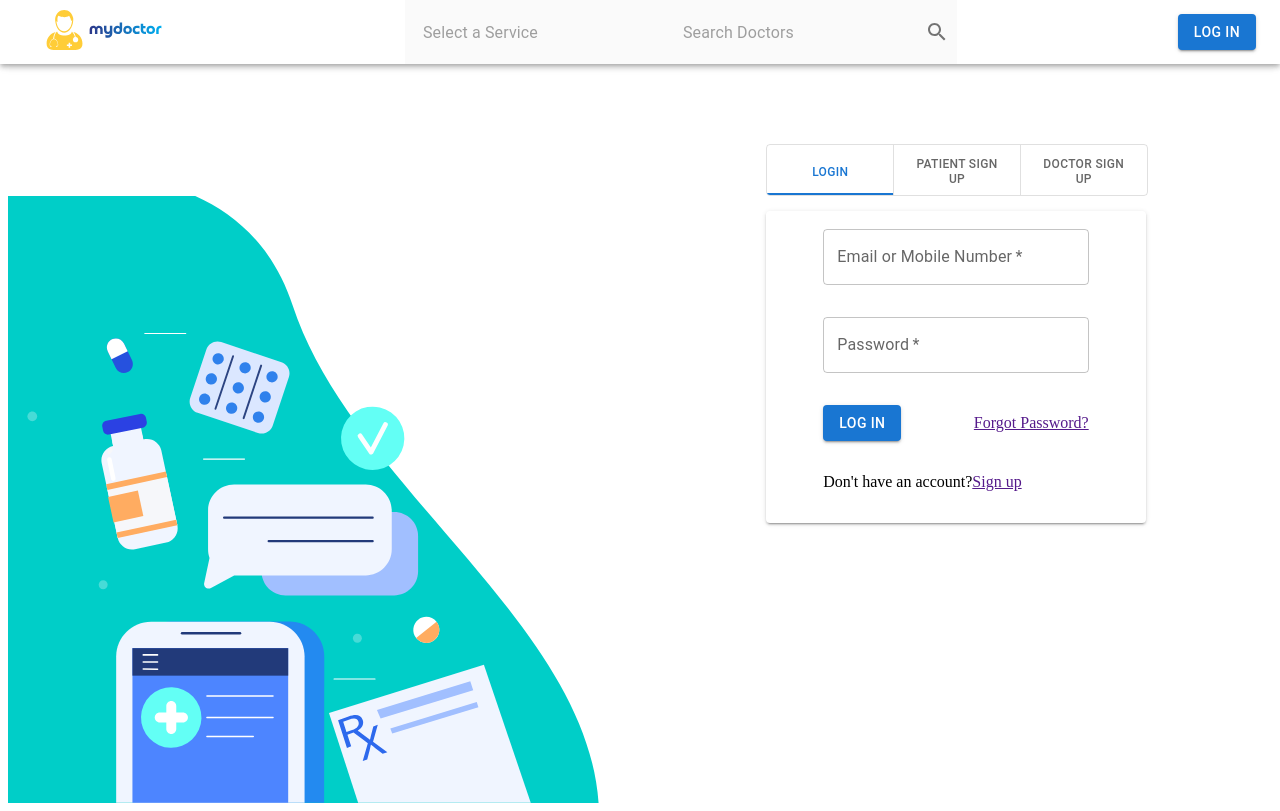
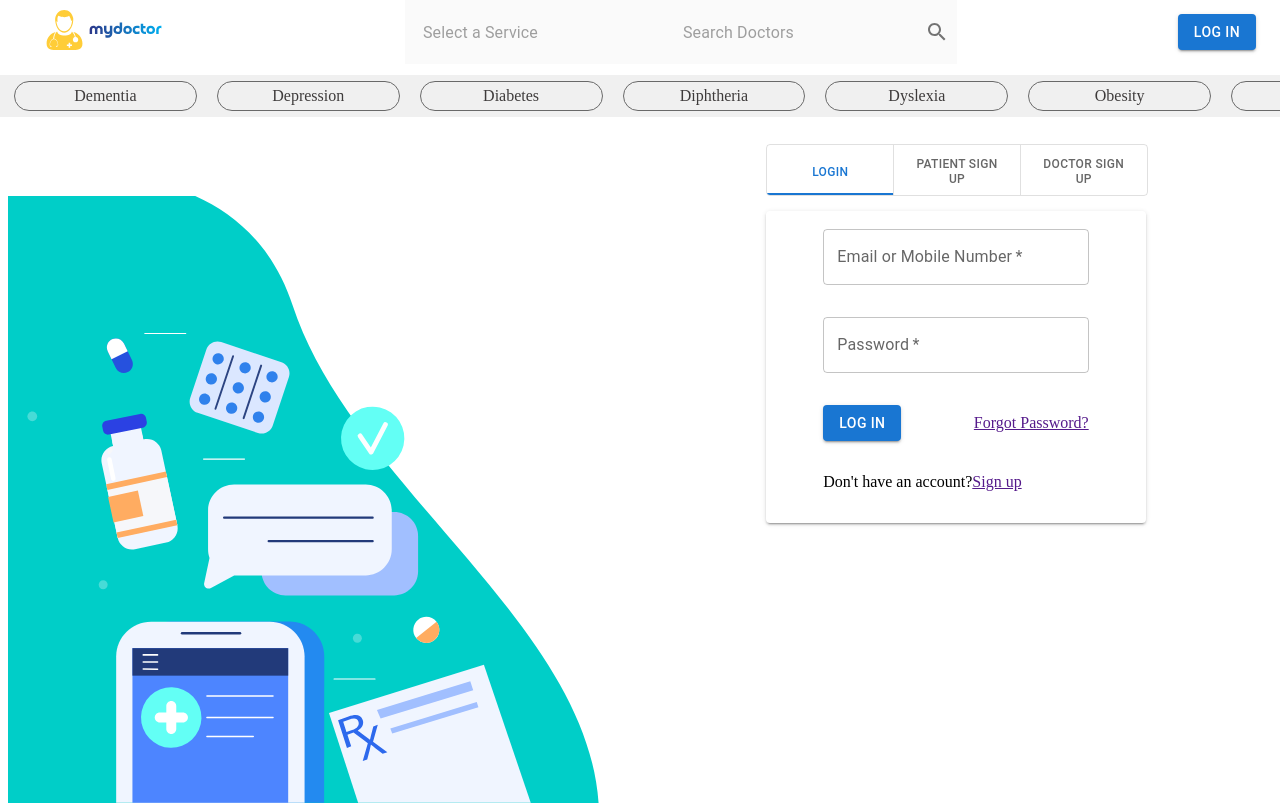
Before and after one commit to Akshat-65/my-doctor-app, a React (Create React App) app: page /login in a window 1280 px wide. Built offline with nearby package versions, Linux system fonts and the light colour scheme.

Commit message:
Added swiper and fixed margin top of home,speciality and login page

```diff
--- a/src/App.js
+++ b/src/App.js
@@ -13,7 +13,6 @@ function App() {
     <BrowserRouter>
       <Box>
         <Header />
-        <div className="space" style={{display:'flex'}}></div>
         <Routes>
           <Route path="/" element={<Home />} />
           <Route path="/login" element={<LogIn />} />
--- a/src/components/DiseaseSwiper.js
+++ b/src/components/DiseaseSwiper.js
@@ -1,4 +1,4 @@
-import React, { useRef, useState } from "react";
+import React, { useState } from "react";
 // Import Swiper React components
 import { Swiper, SwiperSlide } from "swiper/react";
 import Typography from "@mui/material/Typography";
@@ -11,48 +11,99 @@ import "swiper/css";
 // import "./styles.css";
 
 // import required modules
+
+// const checkStyles = display: flex;
+// height: fit-content;
+// z-index: 1299;
+// background-color: #F0F0F0;
+// /* background-color: gray; */
+// width: 100%;
+// /* margin-left: 0; */
+// position: fixed;
+//  ----------- for Swiper-----------
+// z-index: 1299;
+// background-color: #F0F0F0;
+// margin-top: 2rem;
+// padding: 1rem;
+// width: 100%;
+
 import { Pagination } from "swiper/modules";
 
 const DiseaseSwiper = () => {
   const swiperData = [
-    'Dementia',
-    'Depression',
-    'Diabetes',
-    'Diphtheria',
-    'Dyslexia',
-    'Obesity',
-    'Vertigo',
-    'Dementia',
-    'Depression',
-    'Diabetes',
-    'Diphtheria',
-    'Dyslexia',
-    'Obesity',
-    'Vertigo',
-    'Dementia',
-    'Depression',
-    'Diabetes',
-    'Diphtheria',
-    'Dyslexia',
-    'Obesity',
-    'Vertigo',
+    "Dementia",
+    "Depression",
+    "Diabetes",
+    "Diphtheria",
+    "Dyslexia",
+    "Obesity",
+    "Vertigo",
+    "Dementia",
+    "Depression",
+    "Diabetes",
+    "Diphtheria",
+    "Dyslexia",
+    "Obesity",
+    "Vertigo",
+    "Dementia",
+    "Depression",
+    "Diabetes",
+    "Diphtheria",
+    "Dyslexia",
+    "Obesity",
+    "Vertigo",
   ];
 
+
+  const swiperSlideStyle ={
+    marginRight: "12px",
+    border: "1px solid #696969",
+    cursor: "pointer",
+    margin: "8px",
+    textAlign: "center",
+    borderRadius: "16px",
+    color:'rgb(62 59 59)',
+    padding:"5px",
+    backgroundColor: 'transparent'
+  }
+
+  const hoverStyle = {
+    backgroundColor: 'rgb(176 176 176)',
+    color: 'white',
+    border:'1px solid rgb(176 176 176)'
+  };
+
   const swiperElement = swiperData.map((elem) => (
-    <SwiperSlide>
-      <Box>
-        <Typography>{elem}</Typography>
-      </Box>
+    <SwiperSlide
+      style={swiperSlideStyle}
+      onMouseEnter={e => Object.assign(e.currentTarget.style, hoverStyle)}
+      onMouseLeave={e => Object.assign(e.currentTarget.style, swiperSlideStyle)}
+    >
+      {elem}
     </SwiperSlide>
   ));
 
   return (
     <>
-      <Swiper style={{zIndex:1299, backgroundColor:'red'}}
-        slidesPerView={8}
-        spaceBetween={2}
+      <Swiper
+        style={{ display: "flex", zIndex: 1299, backgroundColor: "#F0F0F0", padding:'6px',  }}
+        spaceBetween={12}
         pagination={{
           clickable: true,
+        }}
+        breakpoints={{
+          0: {
+            slidesPerView: 3
+          },
+          600: {
+            slidesPerView: 5
+          },
+          900: {
+            slidesPerView: 7
+          },
+          1284: {
+            slidesPerView: 9
+          },
         }}
         modules={[Pagination]}
         className="mySwiper"
--- a/src/components/Layout/Header.js
+++ b/src/components/Layout/Header.js
@@ -11,6 +11,7 @@ import logo from "../../assets/myDoctorLogo.svg";
 import SearchIcon from "@mui/icons-material/Search";
 import { Link } from "react-router-dom";
 import Sidebar from "../Sidebar";
+import DiseaseSwiper from "../DiseaseSwiper";
 
 const pages = ["Products", "Pricing", "Blog"];
 const settings = ["Profile", "Account", "Dashboard", "Logout"];
@@ -35,8 +36,8 @@ const Header = () => {
   };
 
   return (
-    <AppBar position="fixed" sx={{ backgroundColor: "white" ,zIndex:1299}}>
-      <Container maxWidth="xl">
+    <AppBar position="fixed" sx={{ backgroundColor: "white", zIndex: 1299}}>
+      <Container maxWidth="xl" sx={{pb:'0.7rem'}}>
         <Toolbar
           disableGutters
           sx={{ display: { xs: "flex" }, justifyContent: "space-between" }}
@@ -53,8 +54,6 @@ const Header = () => {
               <MenuIcon />
             </IconButton> */}
             <Sidebar />
-
-
           </Box>
 
           <Box sx={{ display: { xs: "none", md: "flex" } }}>
@@ -182,6 +181,9 @@ const Header = () => {
           </IconButton>
         </Box>
       </Container>
+      <Box sx={{height:'30px'}}>
+        <DiseaseSwiper />
+      </Box>
     </AppBar>
   );
 };
--- a/src/components/LogInForm.js
+++ b/src/components/LogInForm.js
@@ -12,6 +12,7 @@ const LogInForm = () => {
         flexDirection: "column",
         justifyContent: "center",
         alignItems: "center",
+        // mt:'12rem'
       }}
     >
       <TextField
--- a/src/components/SideNav.js
+++ b/src/components/SideNav.js
@@ -37,7 +37,7 @@ const SideNav = () => {
       ];
 
       const drawer = (
-        <div style={{ marginTop: "5rem" }}>
+        <div style={{ marginTop: "7.3rem" }}>
           <List>
             {itemsList.map((item, index) => {
               const { text, to } = item;
--- a/src/pages/home/Home.js
+++ b/src/pages/home/Home.js
@@ -8,7 +8,7 @@ const drawerWidth = 240;
 function Home(props) {
 
   return (
-    <Box sx={{ display: "flex" }}>
+    <Box sx={{ display: "flex", mt:{xs:'12rem',md:'9rem'} }}>
       <SideNav />
       <Box
         component="main"
--- a/src/pages/logIn/LogIn.js
+++ b/src/pages/logIn/LogIn.js
@@ -20,8 +20,8 @@ const LogIn = () => {
     setValue(newValue);
   };
   return (
-    <TabContext value={value} >
-      <Box sx={{ display: "flex", justifyContent: 'space-around',width :'100%' }}>
+    <TabContext value={value}>
+      <Box sx={{ display: "flex", justifyContent: 'space-around',width :'100%', mt:{xs:'13.5rem',md:'9rem'} }}>
         <Box sx={{ width: {xs:'0',md:"60%"} }}></Box>
         <Box sx={{ width: {xs:'100%',md:'40%'}}}>
           <TabList
--- a/src/pages/specialities/Specialities.js
+++ b/src/pages/specialities/Specialities.js
@@ -125,7 +125,7 @@ const Specialities = () => {
   };
 
   return (
-    <Box sx={{ display: "flex" }}>
+    <Box sx={{ display: "flex", mt:{xs:'12rem',md:'9rem'} }}>
       <SideNav />
       <Box
         component="main"
```
